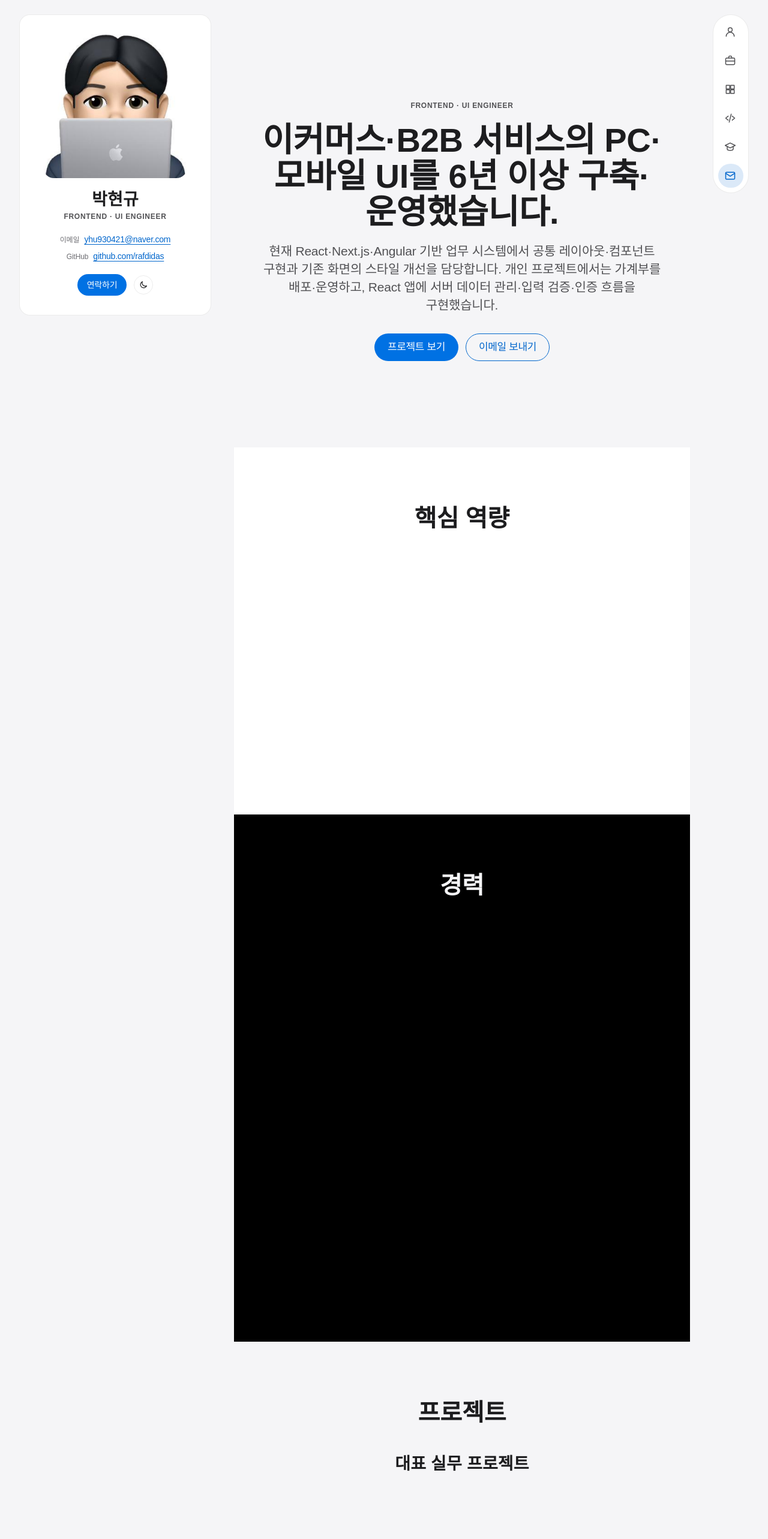
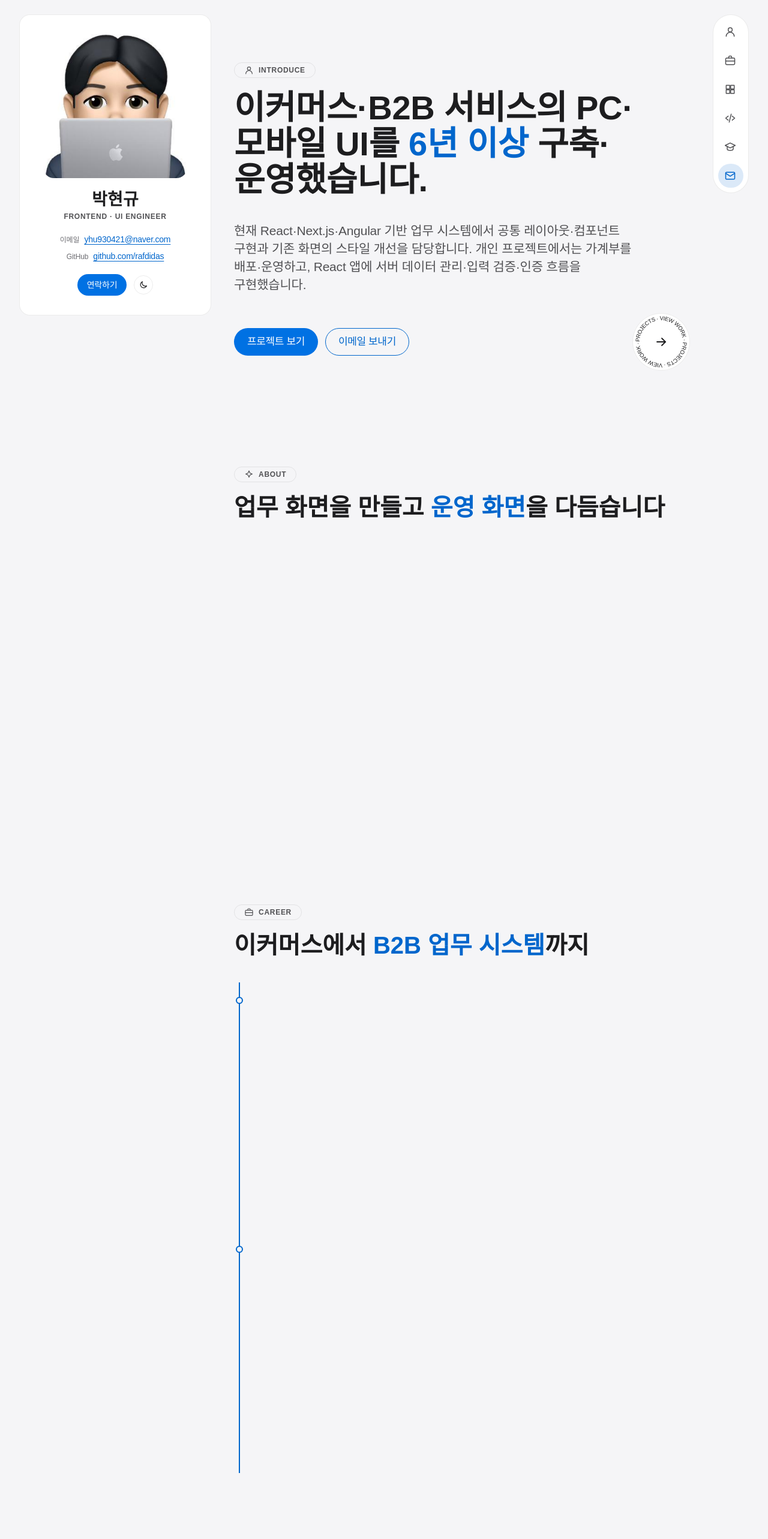
Before and after one commit to Rafdidas/about_me, a Next.js app: page / in a window 1280 px wide. Shown: the top 2566 px of the page at 60% size. Built offline with nearby package versions, Linux system fonts and the light colour scheme; a web font is replaced by a local one.

Commit message:
feat: 알약 라벨 히어로·원형 프로젝트 배지·번호 역량 카드·경력 세로 타임라인 추가

```diff
--- a/src/app/page.tsx
+++ b/src/app/page.tsx
@@ -1,5 +1,5 @@
-import { CareerBand } from "@/components/CareerBand/CareerBand";
-import { CompetenciesBand } from "@/components/CompetenciesBand/CompetenciesBand";
+import { AboutCards } from "@/components/AboutCards/AboutCards";
+import { CareerTimeline } from "@/components/CareerTimeline/CareerTimeline";
 import { EducationBand } from "@/components/EducationBand/EducationBand";
 import { Hero } from "@/components/Hero/Hero";
 import { ProjectsBands } from "@/components/ProjectsBands/ProjectsBands";
@@ -19,9 +19,9 @@ export default function HomePage() {
     <SiteShell spy>
       <div id={about.id}>
         <Hero id={about.id} />
-        <CompetenciesBand />
+        <AboutCards />
       </div>
-      <CareerBand id={career.id} title={career.label} />
+      <CareerTimeline id={career.id} />
       <ProjectsBands id={projects.id} title={projects.label} />
       <SkillsBand id={skills.id} title={skills.label} />
       <EducationBand id={education.id} title={education.label} />
--- /dev/null
+++ b/src/components/AboutCards/AboutCards.module.scss
@@ -0,0 +1,36 @@
+@use "../../styles/mixins" as *;
+
+.grid {
+  display: grid;
+  gap: var(--tile-gap);
+
+  @include up(md) {
+    grid-template-columns: repeat(2, minmax(0, 1fr));
+  }
+
+  li:nth-child(even) {
+    --reveal-shift: 8%;
+  }
+}
+
+.card {
+  transition: border-color var(--duration-fast) var(--ease-out);
+
+  &:hover {
+    border-color: var(--band-link);
+  }
+}
+
+.number {
+  color: var(--band-link);
+  @include text(section);
+}
+
+.label {
+  @include text(tile);
+}
+
+.text {
+  color: var(--band-sub);
+  @include text(body-sm);
+}
--- /dev/null
+++ b/src/components/AboutCards/AboutCards.tsx
@@ -0,0 +1,29 @@
+import { Section } from "@/components/Section/Section";
+import { SectionHeader } from "@/components/SectionHeader/SectionHeader";
+import { Tile } from "@/components/Tile/Tile";
+import { profile } from "@/data/profile";
+import { sectionHeadings } from "@/data/site";
+import styles from "./AboutCards.module.scss";
+
+const HEADING_ID = "about-cards-title";
+
+export function AboutCards() {
+  return (
+    <Section labelledBy={HEADING_ID}>
+      <SectionHeader headingId={HEADING_ID} icon="about" heading={sectionHeadings.about} />
+      <ol className={styles.grid}>
+        {profile.competencies.map((item, index) => (
+          <li key={item.text}>
+            <Tile className={styles.card}>
+              <span className={styles.number} aria-hidden="true">
+                {String(index + 1).padStart(2, "0")}
+              </span>
+              {item.label ? <h3 className={styles.label}>{item.label}</h3> : null}
+              <p className={styles.text}>{item.text}</p>
+            </Tile>
+          </li>
+        ))}
+      </ol>
+    </Section>
+  );
+}
--- /dev/null
+++ b/src/components/CareerTimeline/CareerTimeline.module.scss
@@ -0,0 +1,85 @@
+@use "../../styles/mixins" as *;
+
+.timeline {
+  position: relative;
+  padding-left: var(--space-8);
+}
+
+// 세로선(배경)과 채움선. 채움선은 기본으로 꽉 차 있고, 스크롤 연동 모션이 있을 때만 채워지며 나타난다.
+.track {
+  position: absolute;
+  top: 0;
+  bottom: 0;
+  left: var(--space-2);
+  width: 2px;
+  background: var(--band-border);
+}
+
+.fill {
+  position: absolute;
+  inset: 0;
+  background: var(--band-link);
+  transform-origin: top;
+}
+
+.list {
+  display: grid;
+  gap: var(--space-8);
+}
+
+.item {
+  position: relative;
+}
+
+.dot {
+  position: absolute;
+  top: var(--space-6);
+  left: calc(var(--space-8) * -1 + var(--space-2) + 1px - var(--space-3) / 2);
+  width: var(--space-3);
+  height: var(--space-3);
+  border: 2px solid var(--band-link);
+  border-radius: 50%;
+  background: var(--band-bg);
+}
+
+.period {
+  color: var(--band-link);
+  @include text(overline);
+}
+
+.company {
+  @include text(tile);
+}
+
+.position {
+  color: var(--band-mute);
+  @include text(caption);
+}
+
+.summary {
+  color: var(--band-sub);
+  @include text(body-sm);
+}
+
+.highlights {
+  display: grid;
+  gap: var(--space-2);
+  margin-top: var(--space-2);
+}
+
+.highlight {
+  position: relative;
+  padding-left: var(--space-4);
+  @include text(body-sm);
+
+  &::before {
+    content: "";
+    position: absolute;
+    top: 0.65em;
+    left: 0;
+    width: var(--space-1);
+    height: var(--space-1);
+    border-radius: 50%;
+    background: var(--band-mute);
+  }
+}
--- /dev/null
+++ b/src/components/CareerTimeline/CareerTimeline.tsx
@@ -0,0 +1,43 @@
+import { Section } from "@/components/Section/Section";
+import { SectionHeader } from "@/components/SectionHeader/SectionHeader";
+import { Tile } from "@/components/Tile/Tile";
+import { career } from "@/data/career";
+import { sectionHeadings } from "@/data/site";
+import { formatPeriod } from "@/lib/format";
+import styles from "./CareerTimeline.module.scss";
+
+export function CareerTimeline({ id }: { id: string }) {
+  const headingId = `${id}-title`;
+
+  return (
+    <Section id={id} labelledBy={headingId}>
+      <SectionHeader headingId={headingId} icon="career" heading={sectionHeadings.career} />
+      <div className={styles.timeline}>
+        <span className={styles.track} aria-hidden="true">
+          <span className={styles.fill} />
+        </span>
+        <ol className={styles.list}>
+          {career.map((entry) => (
+            <li key={entry.company} className={styles.item}>
+              <span className={styles.dot} aria-hidden="true" />
+              <Tile as="article">
+                <p className={styles.period}>{formatPeriod(entry.period)}</p>
+                <h3 className={styles.company}>{entry.company}</h3>
+                <p className={styles.position}>{entry.position}</p>
+                <p className={styles.summary}>{entry.summary}</p>
+                <ul className={styles.highlights}>
+                  {entry.highlights.map((highlight) => (
+                    <li key={highlight.text} className={styles.highlight}>
+                      {highlight.label ? <strong>{highlight.label}: </strong> : null}
+                      {highlight.text}
+                    </li>
+                  ))}
+                </ul>
+              </Tile>
+            </li>
+          ))}
+        </ol>
+      </div>
+    </Section>
+  );
+}
--- a/src/components/Hero/Hero.module.scss
+++ b/src/components/Hero/Hero.module.scss
@@ -1,21 +1,4 @@
 @use "../../styles/mixins" as *;
-
-.content {
-  display: grid;
-  justify-items: center;
-  gap: var(--space-5);
-  text-align: center;
-}
-
-.overline {
-  color: var(--band-sub);
-  @include text(overline);
-}
-
-.title {
-  max-width: var(--band-max);
-  @include text(hero);
-}
 
 .lead {
   max-width: var(--reading-max);
@@ -26,60 +9,11 @@
 .actions {
   display: flex;
   flex-wrap: wrap;
-  justify-content: center;
+  align-items: center;
   gap: var(--space-3);
-  margin-top: var(--space-3);
+  margin-top: var(--space-8);
 }
 
-@keyframes hero-in {
-  from {
-    opacity: 0;
-    transform: translateY(var(--space-4));
-  }
-
-  to {
-    opacity: 1;
-    transform: none;
-  }
+.badgeSlot {
+  margin-inline-start: auto;
 }
-
-@keyframes hero-out {
-  from {
-    opacity: 1;
-    transform: none;
-  }
-
-  to {
-    opacity: 0;
-    transform: translateY(calc(var(--space-8) * -1)) scale(0.96);
-  }
-}
-
-@media (prefers-reduced-motion: no-preference) {
-  .overline,
-  .title,
-  .lead,
-  .actions {
-    animation: hero-in var(--duration-slow) var(--ease-out) both;
-  }
-
-  .title {
-    animation-delay: 80ms;
-  }
-
-  .lead {
-    animation-delay: 160ms;
-  }
-
-  .actions {
-    animation-delay: 240ms;
-  }
-
-  @supports (animation-timeline: view()) {
-    .content {
-      animation: hero-out linear both;
-      animation-timeline: view();
-      animation-range: exit 0% exit 100%;
-    }
-  }
-}
--- a/src/components/Hero/Hero.tsx
+++ b/src/components/Hero/Hero.tsx
@@ -1,25 +1,27 @@
-import { Band } from "@/components/Band/Band";
 import { PillButton } from "@/components/PillButton/PillButton";
+import { ProjectsBadge } from "@/components/ProjectsBadge/ProjectsBadge";
+import { Section } from "@/components/Section/Section";
+import { SectionHeader } from "@/components/SectionHeader/SectionHeader";
 import { profile } from "@/data/profile";
-import { uiCopy } from "@/data/site";
+import { sectionHeadings, uiCopy } from "@/data/site";
 import styles from "./Hero.module.scss";
 
 export function Hero({ id }: { id: string }) {
+  const headingId = `${id}-title`;
+
   return (
-    <Band tone="canvas" labelledBy={`${id}-title`} spacious>
-      <div className={styles.content}>
-        <p className={styles.overline}>{profile.role}</p>
-        <h1 id={`${id}-title`} className={styles.title}>
-          {profile.headline}
-        </h1>
+    <Section labelledBy={headingId}>
+      <SectionHeader headingId={headingId} icon="intro" heading={sectionHeadings.intro} level={1} />
       <p className={styles.lead}>{profile.intro}</p>
       <div className={styles.actions}>
         <PillButton href="#projects">{uiCopy.heroProjects}</PillButton>
         <PillButton href={`mailto:${profile.email}`} variant="secondary">
           {uiCopy.heroContact}
         </PillButton>
+        <span className={styles.badgeSlot}>
+          <ProjectsBadge />
+        </span>
       </div>
-      </div>
-    </Band>
+    </Section>
   );
 }
--- /dev/null
+++ b/src/components/ProjectsBadge/ProjectsBadge.module.scss
@@ -0,0 +1,37 @@
+@use "../../styles/mixins" as *;
+
+.badge {
+  position: relative;
+  display: grid;
+  flex-shrink: 0;
+  place-items: center;
+  width: var(--space-24);
+  height: var(--space-24);
+  border: 1px solid var(--band-border);
+  border-radius: 50%;
+  background: var(--band-tile);
+  color: var(--band-fg);
+  transition: color var(--duration-fast) var(--ease-out);
+
+  &:hover {
+    color: var(--band-link);
+  }
+}
+
+.ring {
+  position: absolute;
+  inset: 0;
+  width: 100%;
+  height: 100%;
+}
+
+.ringText {
+  fill: currentColor;
+  @include text(caption);
+  letter-spacing: var(--text-overline-letter-spacing);
+}
+
+.arrow {
+  width: var(--space-6);
+  height: var(--space-6);
+}
--- /dev/null
+++ b/src/components/ProjectsBadge/ProjectsBadge.tsx
@@ -0,0 +1,23 @@
+import { Icon } from "@/components/Icon/Icon";
+import { uiCopy } from "@/data/site";
+import styles from "./ProjectsBadge.module.scss";
+
+const CIRCLE = "M60 60m-46 0a46 46 0 1 1 92 0a46 46 0 1 1-92 0";
+
+export function ProjectsBadge() {
+  return (
+    <a className={styles.badge} href="#projects" aria-label={uiCopy.heroProjects}>
+      <svg className={styles.ring} viewBox="0 0 120 120" aria-hidden="true" focusable="false">
+        <defs>
+          <path id="projects-badge-circle" d={CIRCLE} />
+        </defs>
+        <text className={styles.ringText}>
+          <textPath href="#projects-badge-circle" textLength="288" lengthAdjust="spacing">
+            {uiCopy.projectsBadge.repeat(2)}
+          </textPath>
+        </text>
+      </svg>
+      <Icon name="arrow" className={styles.arrow} />
+    </a>
+  );
+}
```
Lines whose indentation alone changed are shown as unchanged.
